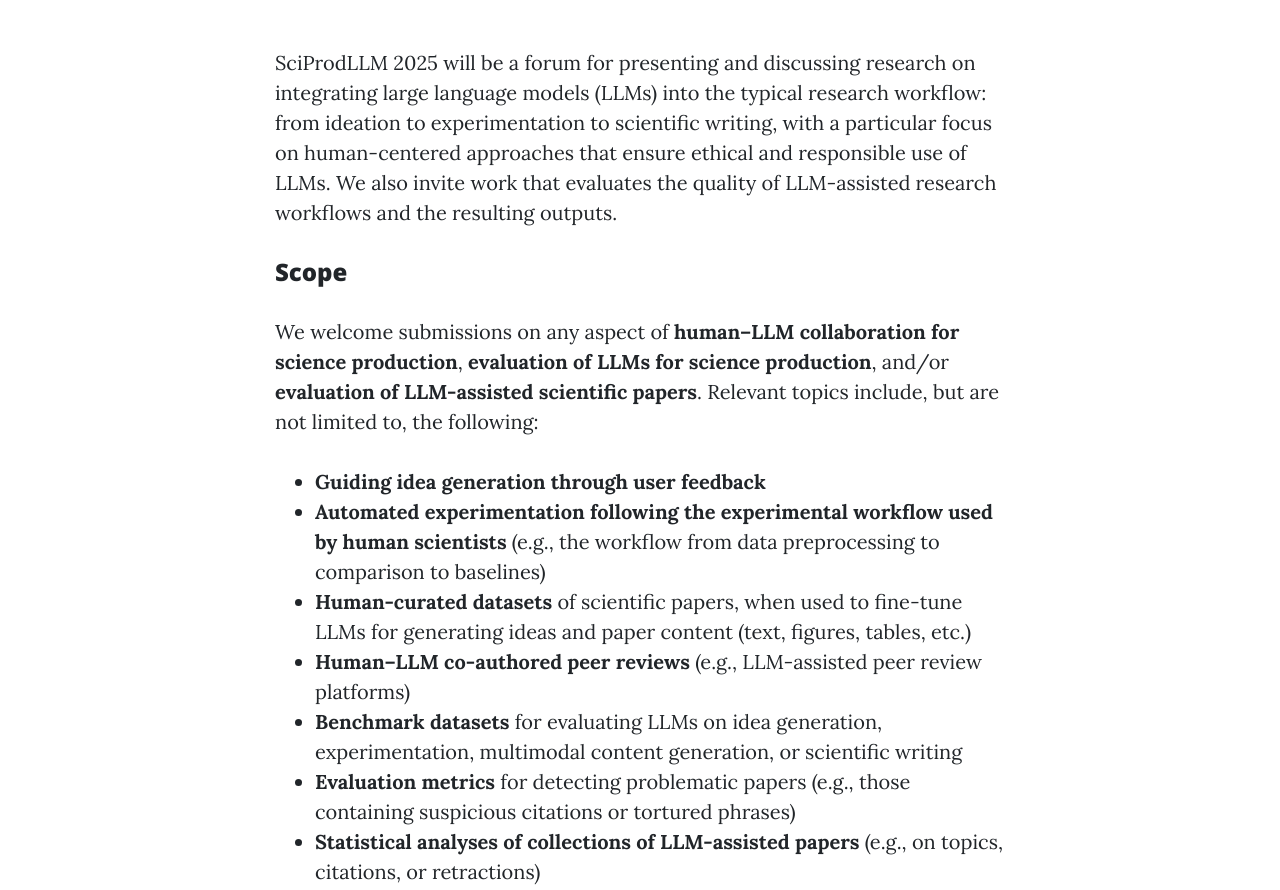
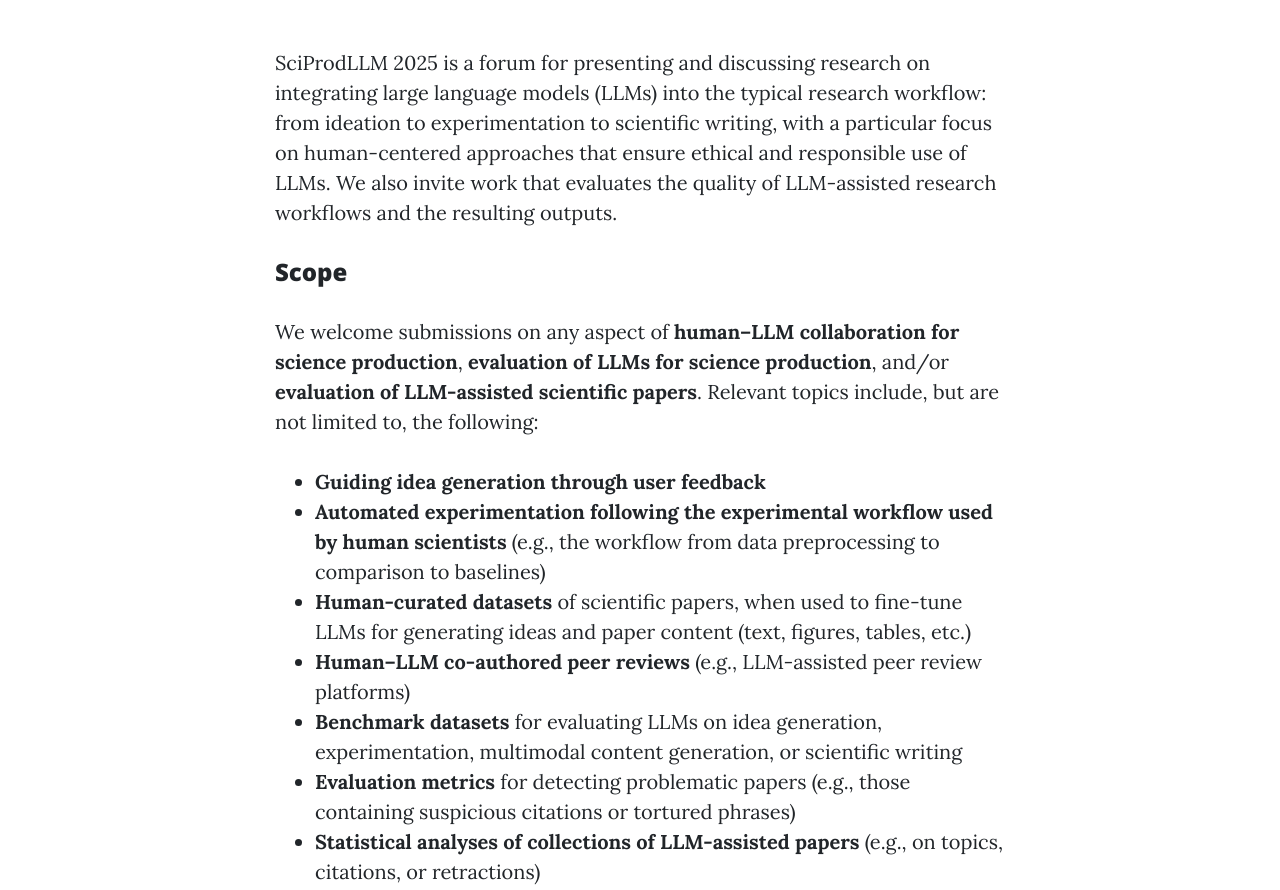
Before and after one commit to SciProdLLMs/sciprodllms.github.io, a website: page 2025/cfp.html in a window 1280 px wide. Shown: the part 452-1342 px from the top of the page. Drawn offline with Linux system fonts and the light colour scheme.

Commit message:
Update call

```diff
--- a/2025/cfp.html
+++ b/2025/cfp.html
@@ -71,7 +71,7 @@
     <div class="row">
       <div class="col-lg-8 col-md-10 mx-auto">
 
-      SciProdLLM 2025 will be a forum for presenting and discussing research on integrating large language models (LLMs) into the typical research workflow: from ideation to experimentation to scientific writing, with a particular focus on human-centered approaches that ensure ethical and responsible use of LLMs. We also invite work that evaluates the quality of LLM-assisted research workflows and the resulting outputs.
+      SciProdLLM 2025 is a forum for presenting and discussing research on integrating large language models (LLMs) into the typical research workflow: from ideation to experimentation to scientific writing, with a particular focus on human-centered approaches that ensure ethical and responsible use of LLMs. We also invite work that evaluates the quality of LLM-assisted research workflows and the resulting outputs.
       <p></p>
 
       <h4>Scope</h4> <p>
```
